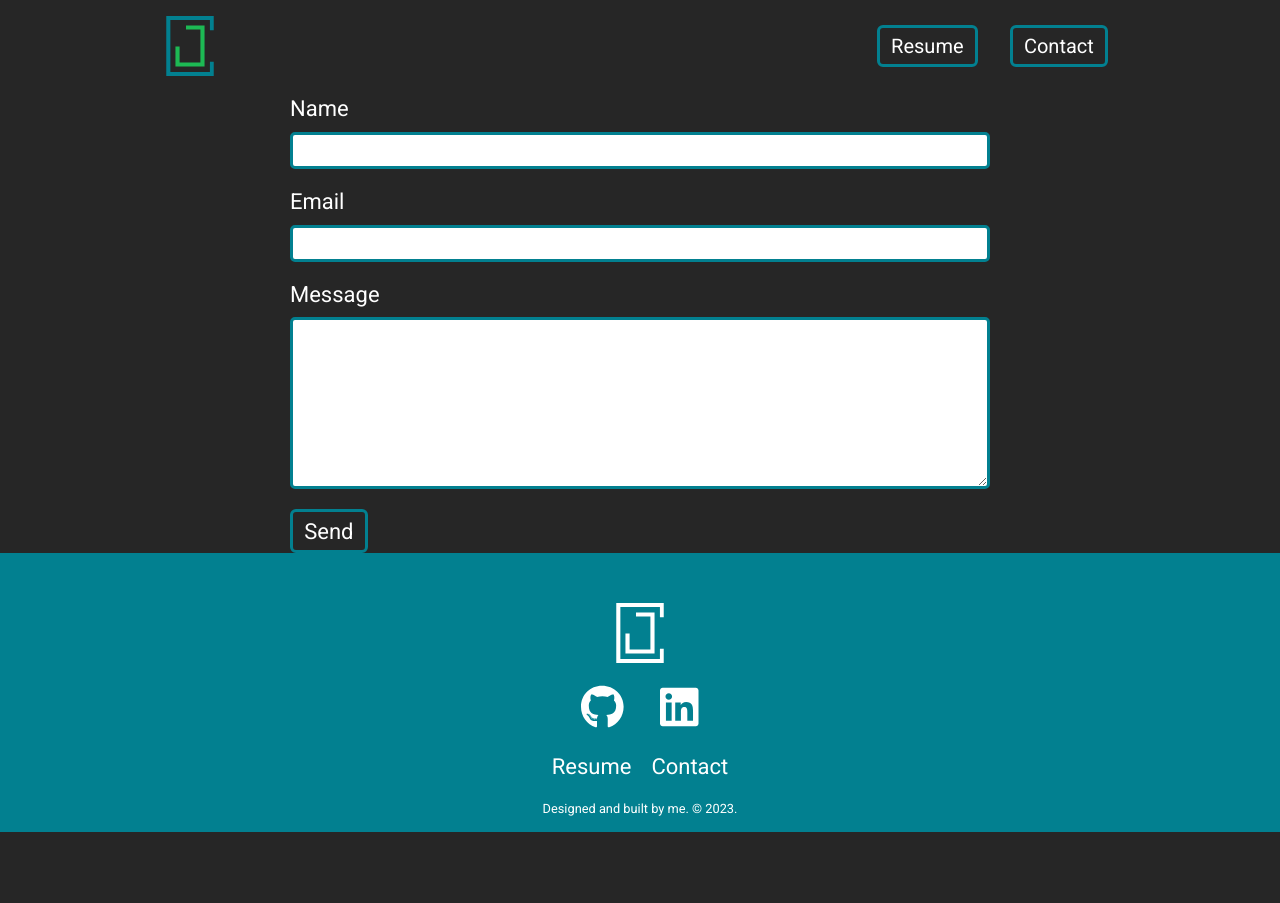
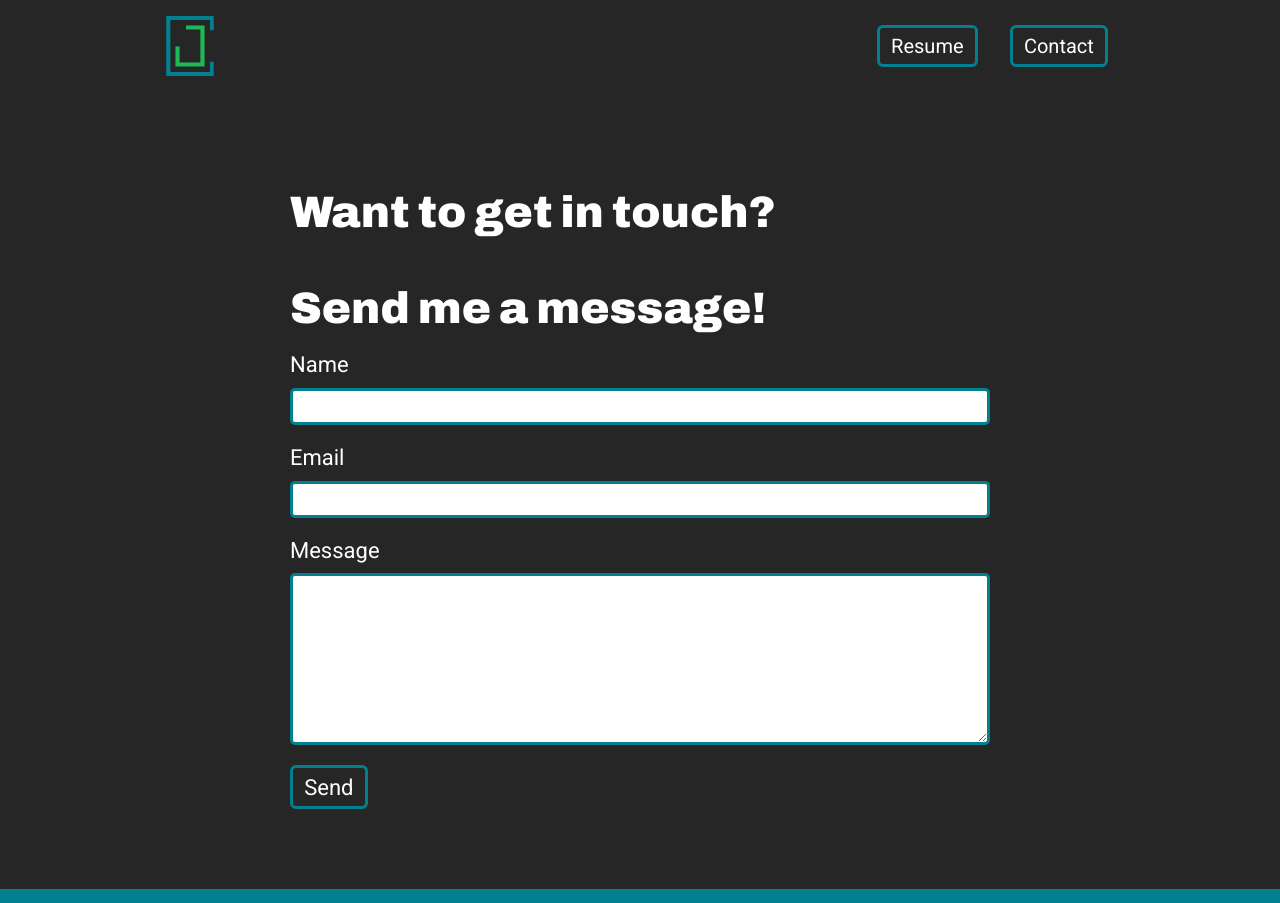
Before and after one commit to jcford2213/portfolio-frontend, a Vue app: page /contact in a window 1280 px wide. Shown: the top 903 px of the page. Before the commit the page ends 832 px from the top, so only its background shows below. Built offline with nearby package versions, Linux system fonts and the light colour scheme.

Commit message:
Merged Contact Form Scroll on chevron click Footer condense Mobile Nav condense

```diff
--- a/src/components/footerComponent.vue
+++ b/src/components/footerComponent.vue
@@ -20,12 +20,12 @@ export default {
 
     <section id="social-links">
       <ul>
-        <li class="link-wrapper">
+        <li class="logo-link-wrapper">
           <a href="https://github.com/jcford2213" target="_blank">
             <font-awesome-icon icon="fa-brands fa-github" class="fa-2x fa-icon-foreground" />
           </a>
         </li>
-        <li class="link-wrapper">
+        <li class="logo-link-wrapper">
           <a href="https://www.linkedin.com/in/jackson-crantford-364abb91/" target="_blank">
             <font-awesome-icon icon="fa-brands fa-linkedin" class="fa-2x fa-icon-foreground" />
           </a>
@@ -53,27 +53,25 @@ export default {
   justify-content: center;
   align-items: center;
   background-color: #028090;
-  row-gap: 1.25rem;
-  padding: 3.125rem 1rem 1rem 1rem;
+  /* row-gap: 1rem; */
+  padding: 1rem;
 }
-#social-links > ul {
+#social-links ul {
   display: flex;
   flex-direction: row;
   column-gap: 2rem;
 }
-#footer-wrapper > p {
+#footer-wrapper p {
+  padding-top: 1rem;
   font-size: 0.8rem;
 }
-.link-wrapper {
+.logo-link-wrapper {
   padding: 0.125rem;
 }
-#footer-nav > ul {
+#footer-nav ul {
   display: flex;
   flex-direction: row;
   column-gap: 1rem;
-}
-#footer-nav ul li {
-  padding: 0.125rem;
 }
 @media screen and (min-width: 800px) {
   a:hover {
--- a/src/components/heroComponent.vue
+++ b/src/components/heroComponent.vue
@@ -5,6 +5,9 @@ export default {
       const chevron = document.getElementById('fa-chevron');
       chevron.style.animationPlayState = window.scrollY === 0 ? 'running' : 'paused';
       chevron.style.opacity = window.scrollY >= 100 ? '0' : '100';
+    },
+    scrollToAbout() {
+      document.getElementById('about-wrapper').scrollIntoView({ behavior: 'smooth' });
     }
   },
   mounted() {
@@ -22,7 +25,7 @@ export default {
       <h1 class="headline">Hi I'm Jackson,<br>Fullstack Web Developer</h1>
       <img id="profile-headshot" src="/project-images/ProfilePic.png" alt="Profile Headshot Image" width="250" height="250">
     </div>
-    <span><font-awesome-icon id="fa-chevron" icon="fa-chevron-down" /></span>
+    <span @click="scrollToAbout"><font-awesome-icon id="fa-chevron" icon="fa-chevron-down" /></span>
   </section>
 </template>
 
--- a/src/components/navComponent.vue
+++ b/src/components/navComponent.vue
@@ -59,13 +59,12 @@ export default {
 }
 #nav-ul {
   position: absolute;
-  top: 1rem;
+  top: -1rem;
   left: 50%;
   right: 50%;
   display: flex;
   flex-direction: column;
   align-items: center;
-  row-gap: 1.5rem;
 }
 #nav-wrapper > a {
   justify-self: end;
--- a/src/views/ContactView.vue
+++ b/src/views/ContactView.vue
@@ -76,9 +76,8 @@ export default {
 
 <template>
   <div id="contact-wrapper">
-
     <form id="email-form" @submit.prevent="sendToServer(formValues)">
-      <h1 class="headline"></h1>
+      <h1 class="headline">Want to get in touch?<br><br>Send me a message!</h1>
       <span class="input-control">
         <label class="paragraph" for="name">Name</label>
         <input type="text" name="name" id="name-input" v-model="formValues.name">
@@ -105,6 +104,7 @@ export default {
   flex-direction: column;
   justify-content: center;
   align-items: center;
+  margin-top: 2rem;
 }
 #email-form {
   display: flex;
@@ -113,7 +113,7 @@ export default {
   row-gap: 1.25rem;
   max-width: 700px;
   padding-inline: 0.5rem;
-  margin-block: 1rem;
+  margin-block: 3rem;
 }
 .input-control {
   display: flex;
@@ -148,7 +148,7 @@ export default {
 @media screen and (min-width: 800px) {
   #email-form {
     padding-inline: 0;
-    margin-block: 0;
+    margin-block: 5rem;
 
   }
 }
```
